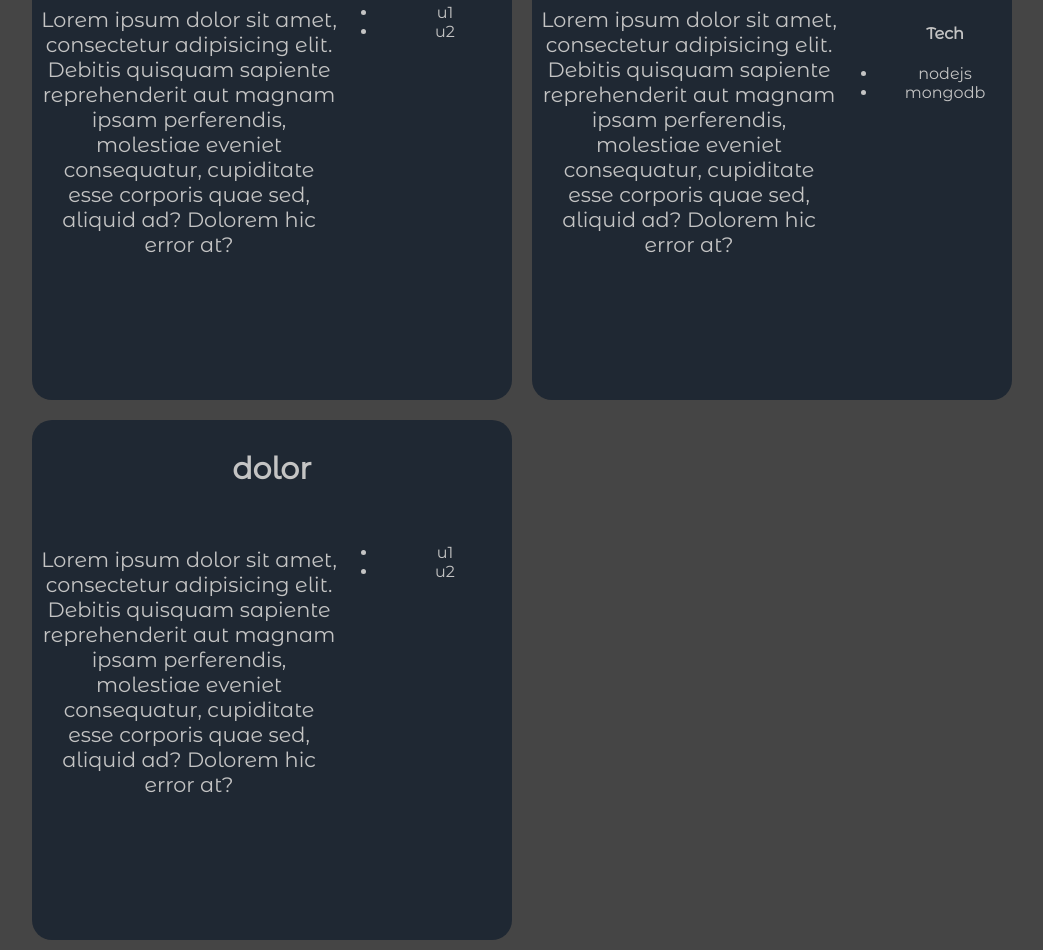
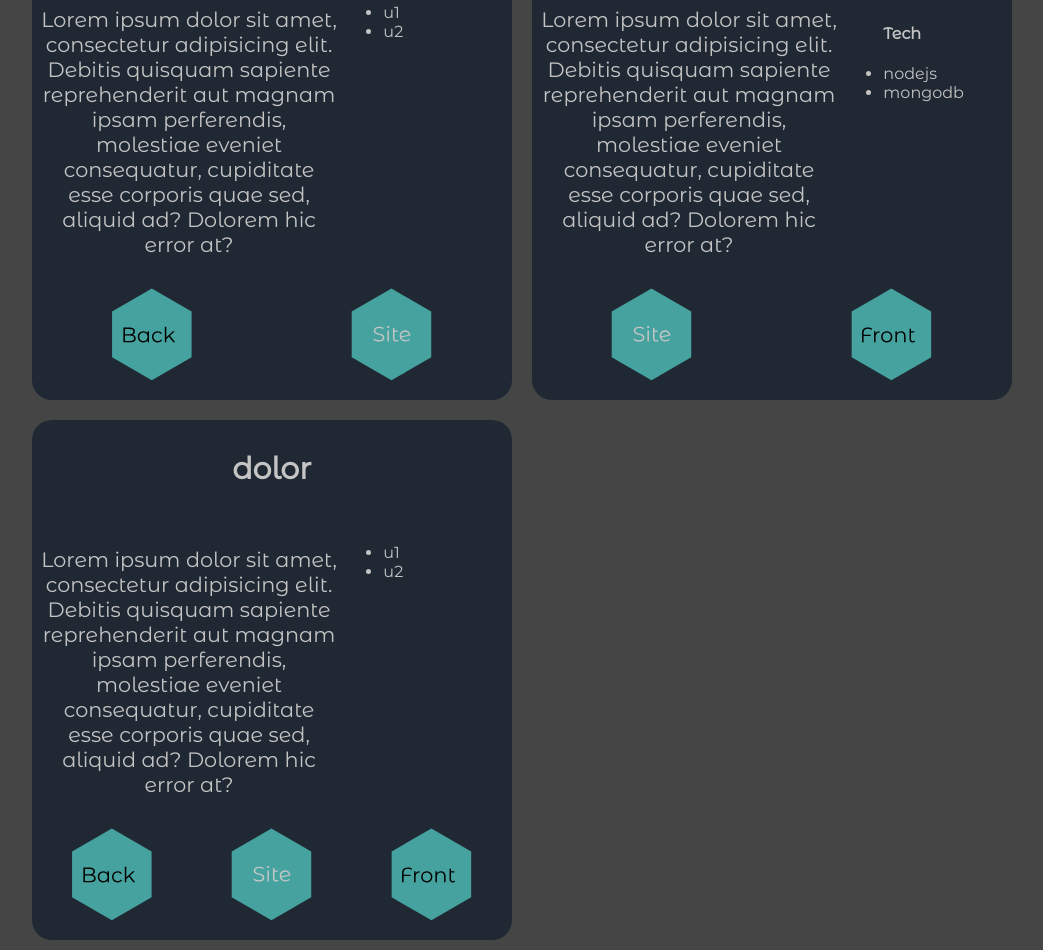
Before and after one commit to Gabrielomn/gabrielomn.github.io, a plain HTML site: page index.html in a window 1280 px wide. Shown: the part 1233-2183 px from the top of the page, without its empty margins (104-1147 px from the left). Drawn offline with Linux system fonts and the light colour scheme.

Commit message:
adding assets and cards

```diff
--- a/index.css
+++ b/index.css
@@ -146,6 +146,18 @@ aside i{
 }
 
 .projecttech{
+
+    text-align: left;
     grid-area: tech;
-    padding-left:0;
+    padding-left:5px;
 }
+
+.projectlinks{
+    grid-area: link;
+    display:flex;
+    justify-content: space-around;
+}
+
+.test{
+    position: absolute;
+}
--- a/index.html
+++ b/index.html
@@ -32,7 +32,8 @@
                             <li>u2</li>
                         </ul>
                         <div class="projectlinks">
-
+                            <a href="#"><img src="./assets/back.svg"></a>
+                            <a href="#"><img src="./assets/site.svg"></a>
                         </div>
                     </div>
                     <div class="item project">
@@ -44,7 +45,8 @@
                             <li>mongodb</li>
                         </ul>
                         <div class="projectlinks">
-
+                            <a href="#"><img src="./assets/site.svg"></a>
+                            <a href="#"><img src="./assets/front.svg"></a>
                         </div>
                     </div>
                     <div class="item project">
@@ -55,16 +57,18 @@
                             <li>u2</li>
                         </ul>
                         <div class="projectlinks">
-
+                            <a href="#"><img src="./assets/back.svg"></a>
+                            <a href="#"><img src="./assets/site.svg"></a>
+                            <a href="#"><img src="./assets/front.svg"></a>
                         </div>
                     </div>
                 </section>
         </div>
     </main>
     <aside class="fixed-right">
-            <a href="https://github.com/Gabrielomn"><i class="fab fa-github aside centerv"></i></a>
-            <a href="https://www.linkedin.com/in/gabriel-nobrega-371691191/"><i class="fab fa-linkedin aside centerv"></i></a>
-            <a href="https://mail.google.com/mail/?view=cm&fs=1&to=gabriel.nobrega@ccc.ufcg.edu.br"><i class="fas fa-envelope aside centerv"></i></a>
+            <a href="https://github.com/Gabrielomn" target="github"><i class="fab fa-github aside centerv"></i></a>
+            <a href="https://www.linkedin.com/in/gabriel-nobrega-371691191/" target="linkedin"><i class="fab fa-linkedin aside centerv"></i></a>
+            <a href="https://mail.google.com/mail/?view=cm&fs=1&to=gabriel.nobrega@ccc.ufcg.edu.br" title="gabriel.nobrega@ccc.ufcg.edu.br" target="email"><i class="fas fa-envelope aside centerv"></i></a>
     </aside>
     <footer></footer>
 </body>
```
Also changed, not shown: assets/back.svg (added), assets/front.svg (added), assets/site.svg (added), 1 other file.
